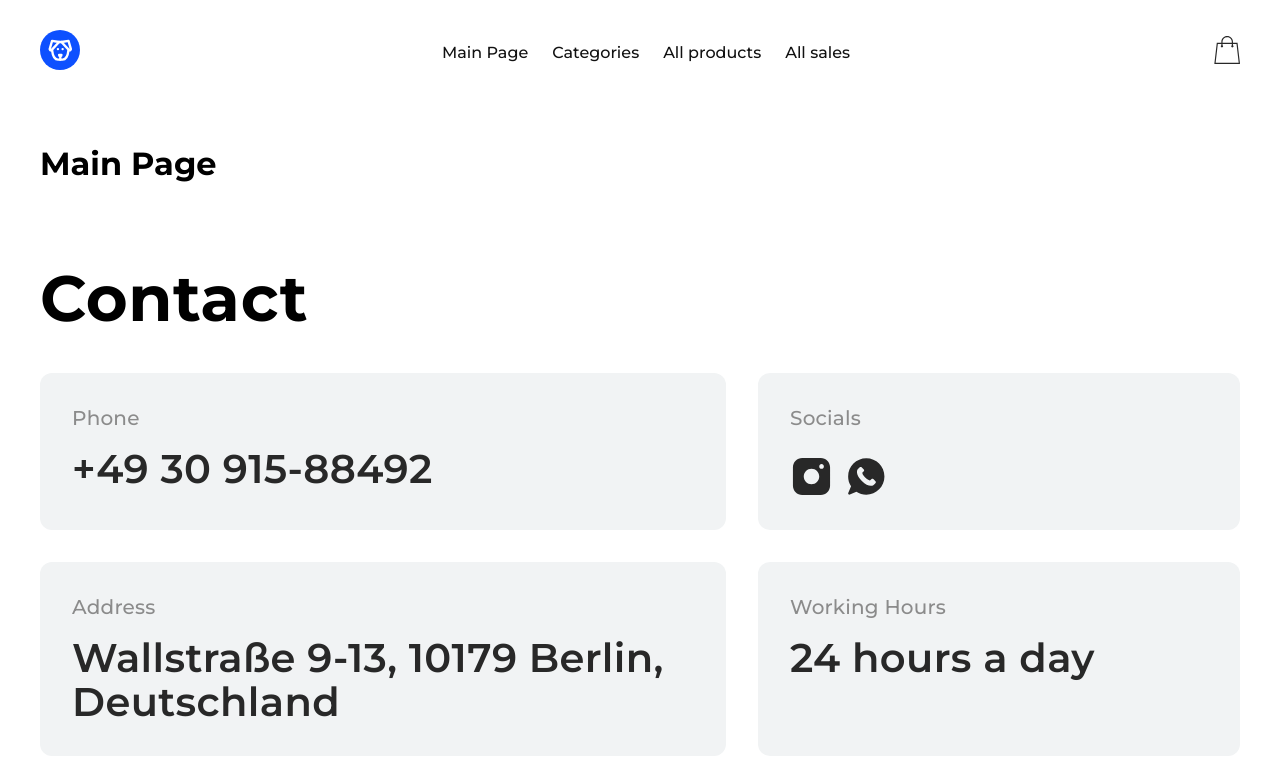
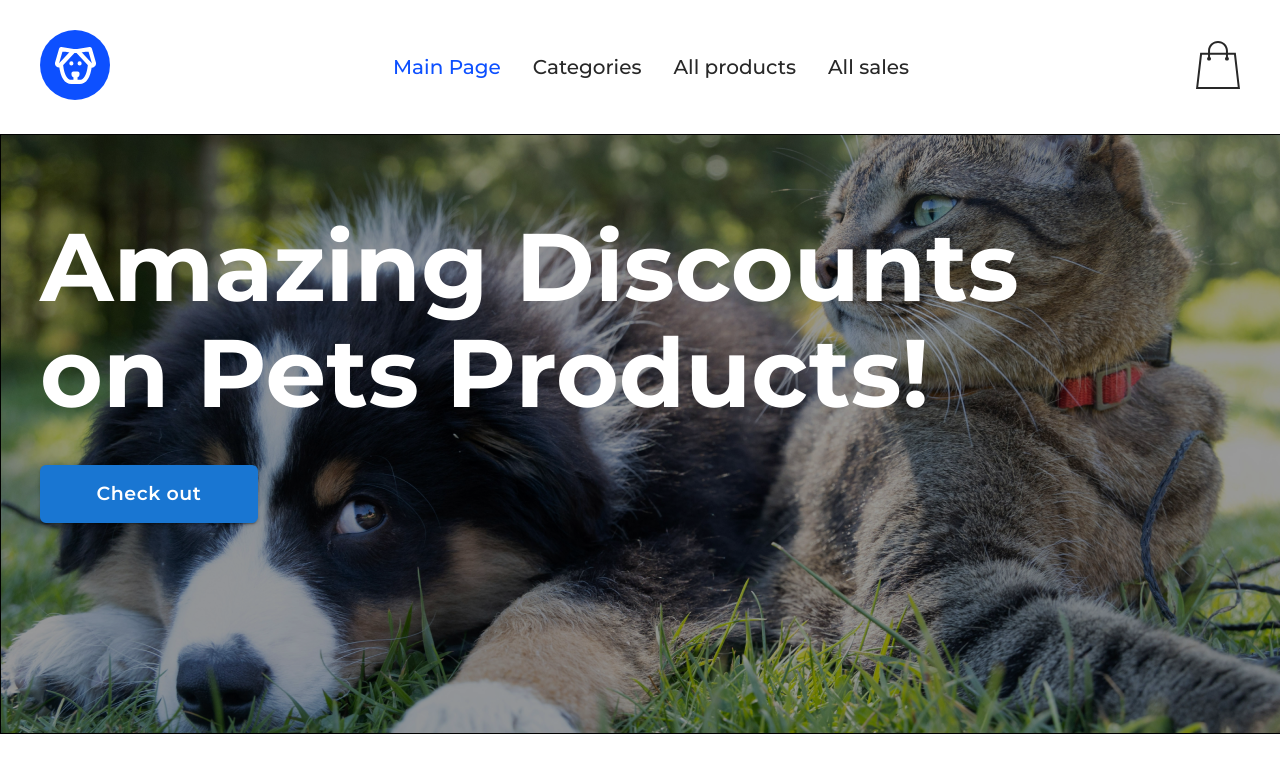
Before and after one commit to dimovdmitrii/petshop-project, a React (Vite) app: page / in a window 1280 px wide. Shown: the top 784 px of the page. Built offline with nearby package versions, Linux system fonts and the light colour scheme; grey boxes are pictures that could not be loaded; a web font is replaced by a local one.

Commit message:
Bunner by main page added

```diff
--- a/src/components/header/index.jsx
+++ b/src/components/header/index.jsx
@@ -1,12 +1,12 @@
 import React, { useState, useEffect } from "react";
-import { Link, useNavigate } from "react-router-dom"; // импортируем необходимые хуки и компоненты
+import { NavLink, useNavigate } from "react-router-dom";
 import LogoIcon from "../../assets/icons/logo.svg";
 import CartIcon from "../../assets/icons/basket=empty.svg";
 import styles from "./styles.module.css";
 
 const Header = () => {
   const [cartCount, setCartCount] = useState(0);
-  const navigate = useNavigate(); // для программной навигации
+  const navigate = useNavigate();
 
   useEffect(() => {
     const savedCartCount = localStorage.getItem("cartCount");
@@ -20,27 +20,40 @@ const Header = () => {
     localStorage.setItem("cartCount", count);
   };
 
-  // Обработчик клика по корзине
   const handleCartClick = () => {
     navigate("/basket");
   };
 
+  const navLinks = [
+    { to: "/", label: "Main Page" },
+    { to: "/categories", label: "Categories" },
+    { to: "/products", label: "All products" },
+    { to: "/sales", label: "All sales" },
+  ];
+
   return (
     <header className={styles.header}>
-      <Link to="/">
+      <NavLink to="/">
         <img
           src={LogoIcon}
           alt="Logo"
           className={styles.logo}
           style={{ cursor: "pointer" }}
         />
-      </Link>
+      </NavLink>
 
       <nav className={styles.nav}>
-        <Link to="/">Main Page</Link>
-        <Link to="/categories">Categories</Link>
-        <Link to="/products">All products</Link>
-        <Link to="/sales">All sales</Link>
+        {navLinks.map((link) => (
+          <NavLink
+            key={link.to}
+            to={link.to}
+            className={({ isActive }) =>
+              isActive ? `${styles.active}` : undefined
+            }
+          >
+            {link.label}
+          </NavLink>
+        ))}
       </nav>
 
       <div
--- a/src/components/header/styles.module.css
+++ b/src/components/header/styles.module.css
@@ -9,25 +9,29 @@
 }
 
 .logo {
-  height: 40px;
+  height: 70px;
+  width: 70px;
   cursor: pointer;
 }
 
 .nav {
   display: flex;
-  gap: 24px;
+  gap: 32px;
 }
 
 .nav a {
   text-decoration: none;
-  color: #111111;
+  color: #282828;
+  font-family: "Montserrat", sans-serif;
+  font-size: 20px;
+  font-style: normal;
   font-weight: 500;
-  font-size: 16px;
+  line-height: 130%;
   transition: color 0.3s ease;
 }
-
-.nav a:hover {
-  color: #2f5fff; /* Акцентный цвет */
+.nav a:hover,
+.nav a.active {
+  color: rgba(13, 80, 255, 1);
 }
 
 .cartIconWrapper {
@@ -36,8 +40,8 @@
 }
 
 .cartIcon {
-  height: 28px;
-  width: 28px;
+  height: 48px;
+  width: 48px;
 }
 
 .cartCount {
@@ -59,4 +63,28 @@
   .header {
     padding: 10px;
   }
+  .logo {
+    height: 40px;
+    width: 40px;
+    cursor: pointer;
+  }
+  .cartIcon {
+    height: 28px;
+    width: 28px;
+  }
+  .nav a {
+    font-size: 12px;
+  }
+  .nav {
+    gap: 10px;
+  }
 }
+@media (max-width: 720px) {
+  .nav {
+    display: flex;
+    gap: 16px;
+  }
+  .nav a {
+    font-size: 14px;
+  }
+}
--- /dev/null
+++ b/src/components/mainBanner/index.jsx
@@ -0,0 +1,60 @@
+import { Box, Typography, Button } from "@mui/material";
+import mainImg from "../../assets/images/main-img.png";
+
+function MainBanner() {
+  return (
+    <Box
+      sx={{
+        maxWidth: 1440,
+        height: 600,
+        margin: "0 auto",
+        backgroundImage: `url(${mainImg})`,
+        display: "flex",
+        flexDirection: "column",
+
+        padding: "80px 0px 0px 0px",
+      }}
+    >
+      <Typography
+        variant="h1"
+        sx={{
+          fontFamily: "Montserrat",
+          fontSize: {
+            xs: "48px",
+            sm: "64px",
+            md: "96px",
+          },
+          fontWeight: 700,
+          lineHeight: "110%",
+          padding: "0px 40px 0px 40px",
+          letterSpacing: "0",
+          color: "#fff",
+        }}
+      >
+        Amazing Discounts <br /> on Pets Products!
+      </Typography>
+
+      <Button
+        variant="contained"
+        color="primary"
+        sx={{
+          lineHeight: 1.3,
+          fontFamily: "Montserrat, sans-serif",
+          width: { xs: "180px", sm: "218px" },
+          height: { xs: "48px", sm: "58px" },
+          fontSize: { xs: "16px", sm: "19px" },
+          marginLeft: { xs: "20px", sm: "40px" },
+          marginTop: "40px",
+          fontWeight: "600",
+          padding: "16px 56px",
+          textTransform: "none",
+          borderRadius: "6px",
+        }}
+      >
+        Check out
+      </Button>
+    </Box>
+  );
+}
+
+export default MainBanner;
--- a/src/pages/main/index.jsx
+++ b/src/pages/main/index.jsx
@@ -1,9 +1,10 @@
 import styles from "./styles.module.css";
+import MainBanner from "../../components/mainBanner";
 
 function Main() {
   return (
     <div className={styles.container}>
-      <h1>Main Page</h1>
+      <MainBanner />
     </div>
   );
 }
```
Also changed, not shown: src/assets/images/map.png (deleted).
